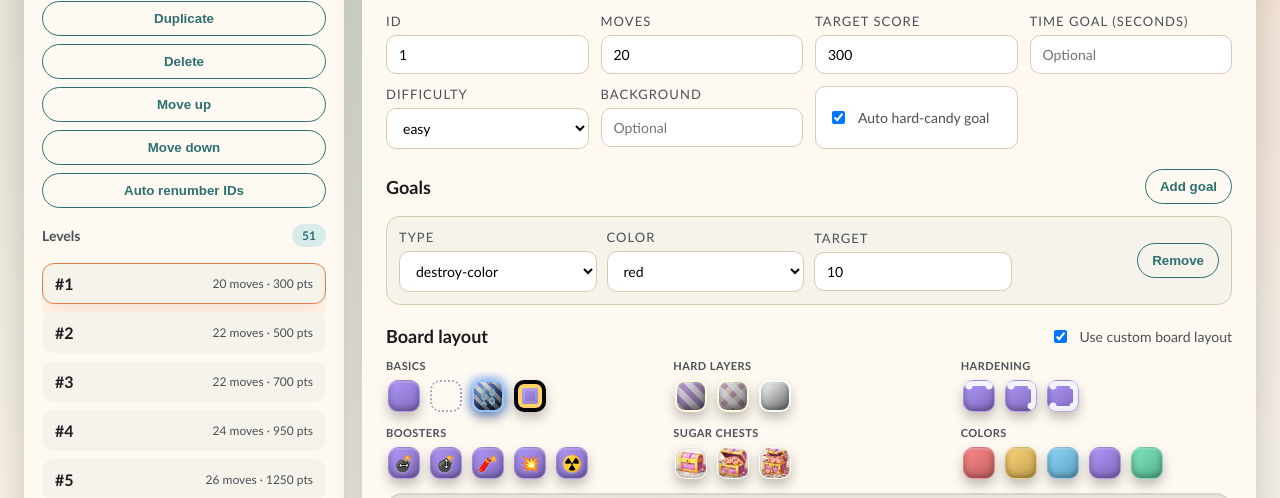
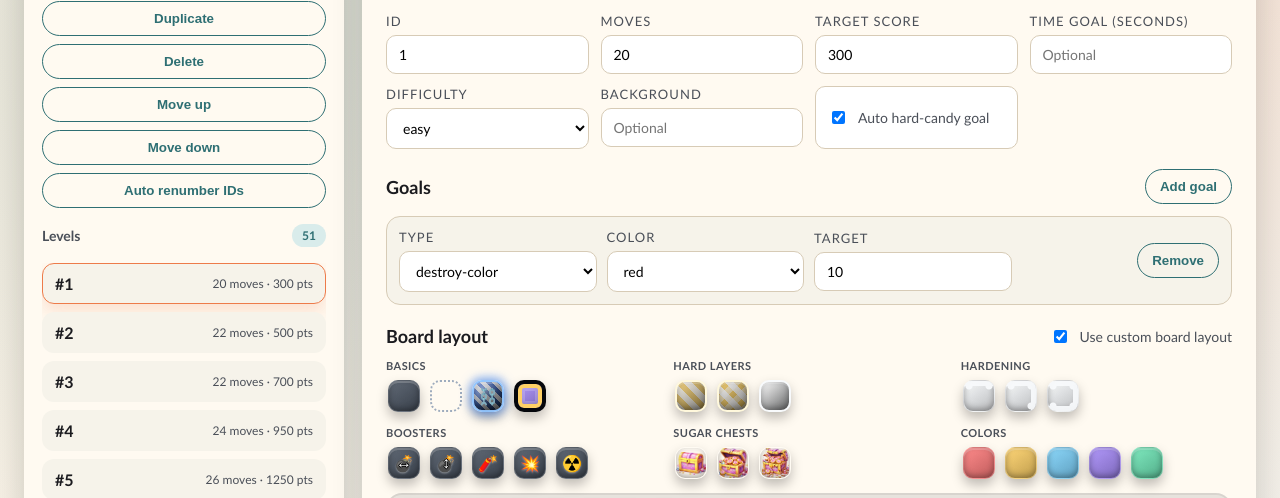
Before and after one commit to Purogurama-kun/3-match-browsergame, a website: page level-editor/index.html in a window 1280 px wide. Shown: the part 277-775 px from the top of the page. Drawn offline with Linux system fonts and the light colour scheme; grey boxes are pictures that could not be loaded.

Commit message:
update lvl editor: change board layout palette item display

```diff
--- a/level-editor/level-editor.css
+++ b/level-editor/level-editor.css
@@ -457,6 +457,7 @@ body {
 }
 
 .editor__cell--any {
+    --cell-color: #4b5563;
     background:
         linear-gradient(145deg, rgba(255, 255, 255, 0.12), rgba(0, 0, 0, 0.25)),
         var(--cell-color, #f8fafc);
@@ -594,7 +595,7 @@ body {
 }
 
 .editor__cell--bomb-line {
-
+    --cell-color: #4b5563;
 }
 
 .editor__cell--bomb-line-horizontal::after,
@@ -623,12 +624,15 @@ body {
 }
 
 .editor__cell--bomb-small {
+    --cell-color: #4b5563;
 }
 
 .editor__cell--bomb-medium {
+    --cell-color: #4b5563;
 }
 
 .editor__cell--bomb-large {
+    --cell-color: #4b5563;
     color: #f8fafc;
 }
 
--- a/level-editor/level-editor.js
+++ b/level-editor/level-editor.js
@@ -790,9 +790,13 @@ function setupPalette() {
                 swatch.classList.add(`editor__cell--${name}`);
             });
             swatch.textContent = getTokenDisplay(entry.token);
-            const color = getTokenColor(entry.token, 0);
-            if (color) {
-                swatch.style.setProperty('--cell-color', color);
+            const type = entry.token.charAt(0);
+            const shouldSetColor = type === 'R' || type === 'A' || type === 'B' || type === 'P' || type === 'G' || type === 'Q';
+            if (shouldSetColor) {
+                const color = getTokenColor(entry.token, 0);
+                if (color) {
+                    swatch.style.setProperty('--cell-color', color);
+                }
             }
             if (entry.token.charAt(0) === 'Q') {
                 swatch.style.setProperty('--shifting-next-color', getShiftingPreviewColor(0));
```
